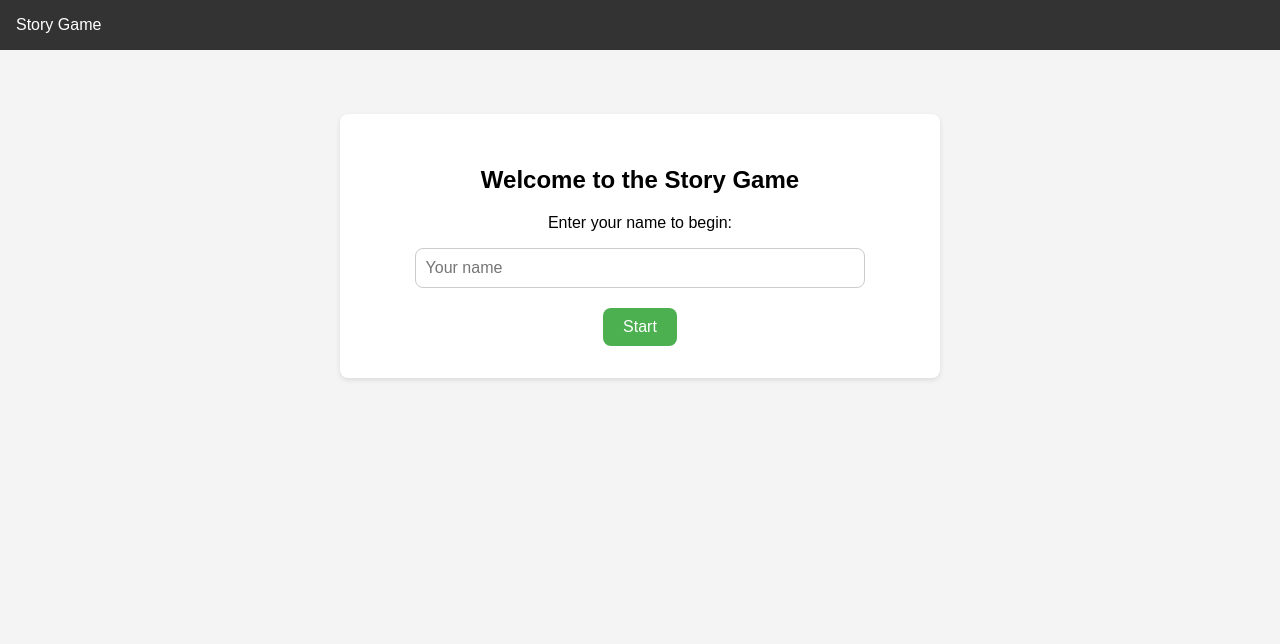
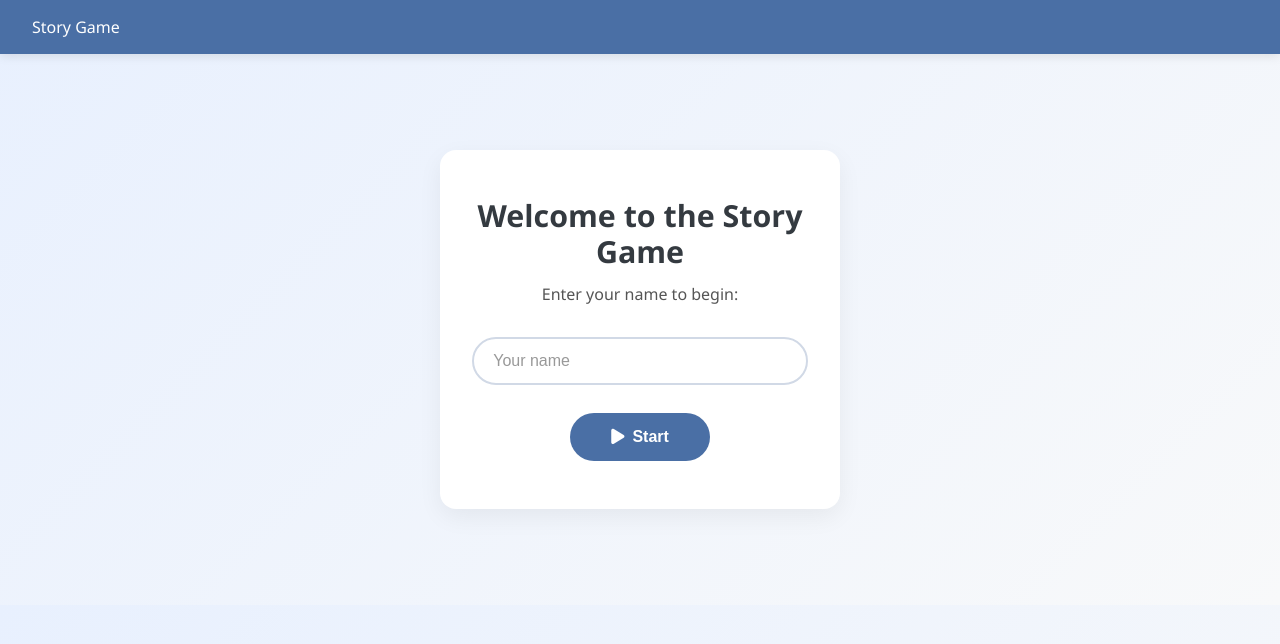
Before and after one commit to J-Priestly/SET08101, a plain HTML site: page index.html in a window 1280 px wide. Drawn offline with Linux system fonts and the light colour scheme.

Commit message:
Update index.html

```diff
--- a/index.html
+++ b/index.html
@@ -1,69 +1,139 @@
 <!DOCTYPE html>
 <html lang="en">
 <head>
-  <meta charset="UTF-8">
-  <meta name="viewport" content="width=device-width, initial-scale=1.0">
-  <title>Story Game - Welcome</title>
+  <meta charset="UTF-8" />
+  <meta name="viewport" content="width=device-width, initial-scale=1.0"/>
+  <title>Story Game – Welcome</title>
+
+  <!-- Font Awesome for icons -->
+  <link rel="stylesheet" href="https://cdnjs.cloudflare.com/ajax/libs/font-awesome/6.0.0/css/all.min.css">
+
   <style>
+    :root {
+      --primary: #4a6fa5;
+      --secondary: #166088;
+      --light: #f8f9fa;
+      --dark: #343a40;
+    }
+
+    /* make box-sizing predictable */
+    *, *::before, *::after {
+      box-sizing: border-box;
+    }
+
     body {
-      font-family: Arial, sans-serif;
+      font-family: 'Segoe UI', Tahoma, Geneva, Verdana, sans-serif;
       margin: 0;
-      background: #f4f4f4;
+      background: linear-gradient(135deg, #e8f0fe, #f8f9fa);
+      color: var(--dark);
     }
 
     .navbar {
-      background: #333;
+      background: var(--primary);
       color: white;
-      padding: 1rem;
-      text-align: left;
+      padding: 1rem 2rem;
+      box-shadow: 0 2px 10px rgba(0,0,0,0.1);
     }
 
-    .container {
-      max-width: 600px;
-      margin: 4rem auto;
+    .welcome-card {
+      max-width: 400px;
+      margin: 6rem auto;
+    }
+
+    .welcome-card .card {
+      background: white;
+      border-radius: 16px;
+      box-shadow: 0 8px 24px rgba(0,0,0,0.06);
+      overflow: hidden;
+    }
+
+    .welcome-card .card-content {
+      padding: 3rem 2rem;
       text-align: center;
     }
 
-    .content-box {
-      background: white;
-      padding: 2rem;
-      border-radius: 8px;
-      box-shadow: 0 2px 5px rgba(0,0,0,0.1);
+    .welcome-card h2 {
+      margin: 0 0 0.75rem;
+      font-size: 1.9rem;
+      line-height: 1.2;
     }
 
-    input[type="text"] {
-      padding: 10px;
+    .welcome-card p {
+      margin: 0 0 2rem;
+      color: #555;
       font-size: 1rem;
-      border-radius: 8px;
-      border: 1px solid #ccc;
-      width: 80%;
-      margin-bottom: 20px;
     }
 
-    button {
-      padding: 10px 20px;
+    .welcome-card input {
+      width: 100%;
+      height: 48px;
+      padding: 0 1.2rem;
       font-size: 1rem;
-      border: none;
-      border-radius: 8px;
-      background-color: #4caf50;
-      color: white;
-      cursor: pointer;
+      border: 2px solid #d1d9e6;
+      border-radius: 24px;
+      outline: none;
+      transition: border-color 0.2s, box-shadow 0.2s;
+      margin-bottom: 1.75rem;
     }
 
-    button:hover {
-      background-color: #45a049;
+    /* subtle focus ring */
+    .welcome-card input:focus {
+      border-color: var(--primary);
+      box-shadow: 0 0 0 4px rgba(74,111,165,0.2);
+    }
+
+    .welcome-card input::placeholder {
+      color: #999;
+      opacity: 1;
+    }
+
+    .btn-primary {
+      display: inline-flex;
+      align-items: center;
+      justify-content: center;
+      min-width: 140px;
+      height: 48px;
+      background: var(--primary);
+      color: white;
+      font-size: 1rem;
+      font-weight: 600;
+      border: none;
+      border-radius: 24px;
+      cursor: pointer;
+      transition: background 0.2s, transform 0.2s, box-shadow 0.2s;
+    }
+
+    .btn-primary i {
+      margin-right: 0.5rem;
+      font-size: 1.1rem;
+    }
+
+    .btn-primary:hover {
+      background: var(--secondary);
+      transform: translateY(-2px);
+      box-shadow: 0 6px 18px rgba(0,0,0,0.1);
     }
   </style>
 </head>
 <body>
   <div class="navbar">Story Game</div>
-  <div class="container">
-    <div class="content-box">
-      <h2>Welcome to the Story Game</h2>
-      <p>Enter your name to begin:</p>
-      <input type="text" id="playerName" placeholder="Your name" />
-      <br />
-      <button onclick="startGame()">Start</button>
+
+  <div class="welcome-card">
+    <div class="card">
+      <div class="card-content">
+        <h2>Welcome to the Story Game</h2>
+        <p>Enter your name to begin:</p>
+
+        <input
+          type="text"
+          id="playerName"
+          placeholder="Your name"
+        />
+
+        <button class="btn-primary" onclick="startGame()">
+          <i class="fas fa-play"></i> Start
+        </button>
+      </div>
     </div>
   </div>
 
```
